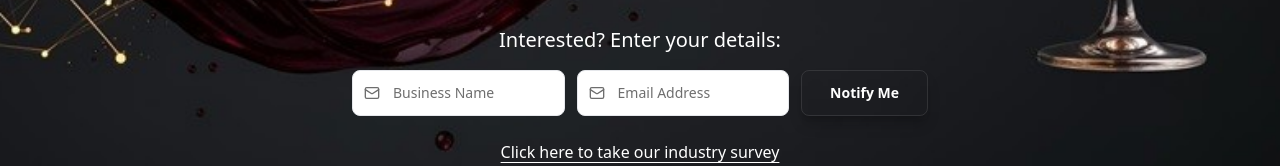
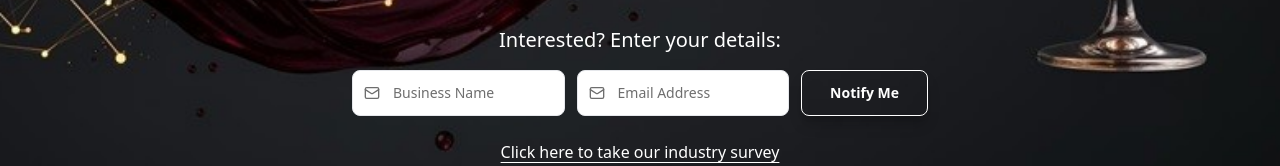
Before and after one commit to vinalytics-web/vinalytics-website, a React (Vite) app: page / in a window 1280 px wide. Shown: the part 636-802 px from the top of the page. Built offline with nearby package versions, Linux system fonts and the light colour scheme.

Commit message:
updated submit buttons and tab logo

```diff
--- a/index.html
+++ b/index.html
@@ -2,9 +2,9 @@
 <html lang="en">
   <head>
     <meta charset="UTF-8" />
-    <link rel="icon" type="image/svg+xml" href="/vite.svg" />
+    <link rel="icon" type="image/png" href="/vinalytics-logo.png" />
     <meta name="viewport" content="width=device-width, initial-scale=1.0" />
-    <title>/</title>
+    <title>Vinalytics</title>
   </head>
   <body>
     <div id="root"></div>
--- a/src/App.tsx
+++ b/src/App.tsx
@@ -184,7 +184,7 @@ opacity-60
     text-white
     font-body font-semibold text-sm
     shadow-lg shadow-black/20
-    border border-white/10
+    border border-white
     hover:opacity-95 hover:shadow-xl
     active:scale-[0.99]
     focus:outline-none focus:ring-2 focus:ring-ring/60
```
Also changed, not shown: public/vinalytics-logo.png (added).
